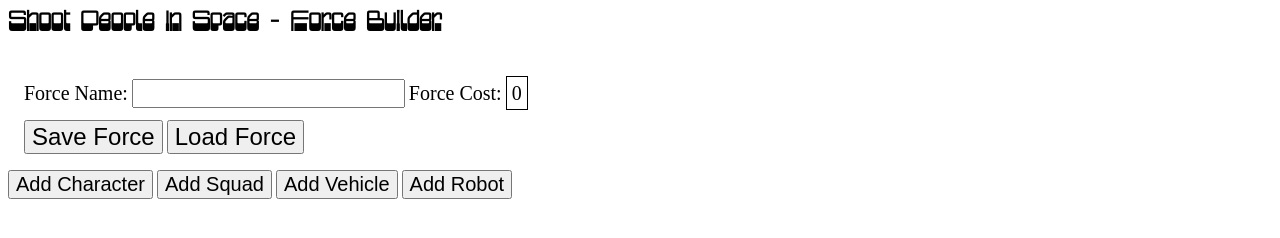
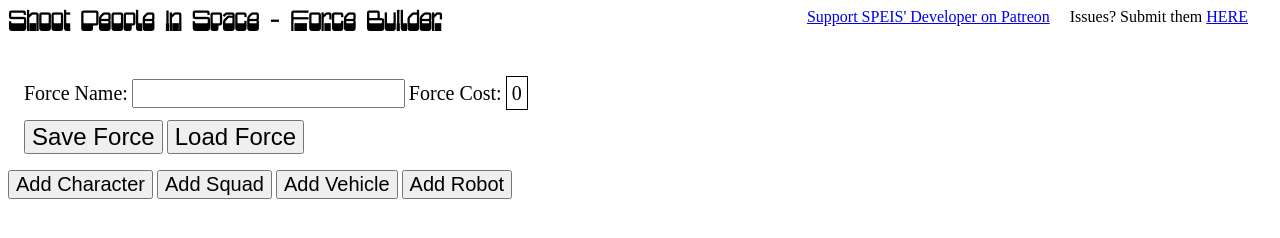
Before and after one commit to achapin/speis-forcebuilder, a plain HTML site: page index.html in a window 1280 px wide. Drawn offline with Linux system fonts and the light colour scheme.

Commit message:
Added a plugs and issues section

```diff
--- a/index.html
+++ b/index.html
@@ -9,6 +9,11 @@
 </head>
 <body onload="initialize()">
     <script src="speis.js"></script>
+    <div id="plugs">
+        <span><a href="https://www.patreon.com/nordicweasel">Support SPEIS' Developer on Patreon</a></span>
+        <span>Issues? Submit them <a href="https://github.com/achapin/speis-forcebuilder/issues">HERE</a></span>
+        <span><script type='text/javascript' src='https://storage.ko-fi.com/cdn/widget/Widget_2.js'></script><script type='text/javascript'>kofiwidget2.init('Support the app developer on Ko-fi', '#29abe0', 'B0B561SLW');kofiwidget2.draw();</script> </span>
+    </div>
     <h2>Shoot People In Space - Force Builder</h2>
     <div id="headerSection">
         <label for="forceName">Force Name:</label>
--- a/speis.css
+++ b/speis.css
@@ -6,6 +6,14 @@
 h2 {
     font-family: "Blazium", Impact, Haettenschweiler, 'Arial Narrow Bold', sans-serif;
     font-size: 2em;
+}
+
+#plugs {
+    float: right;
+}
+
+#plugs span {
+    margin: .5em;
 }
 
 .hidden {
```
